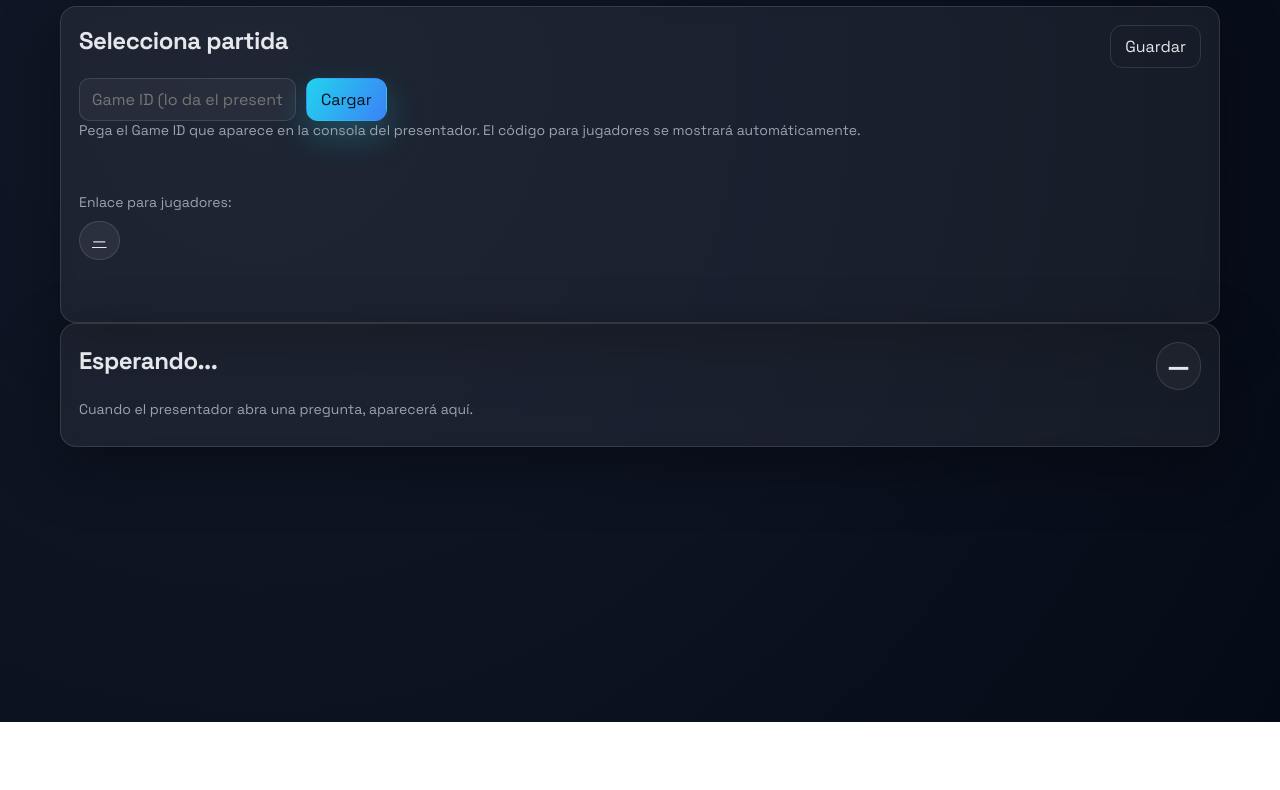
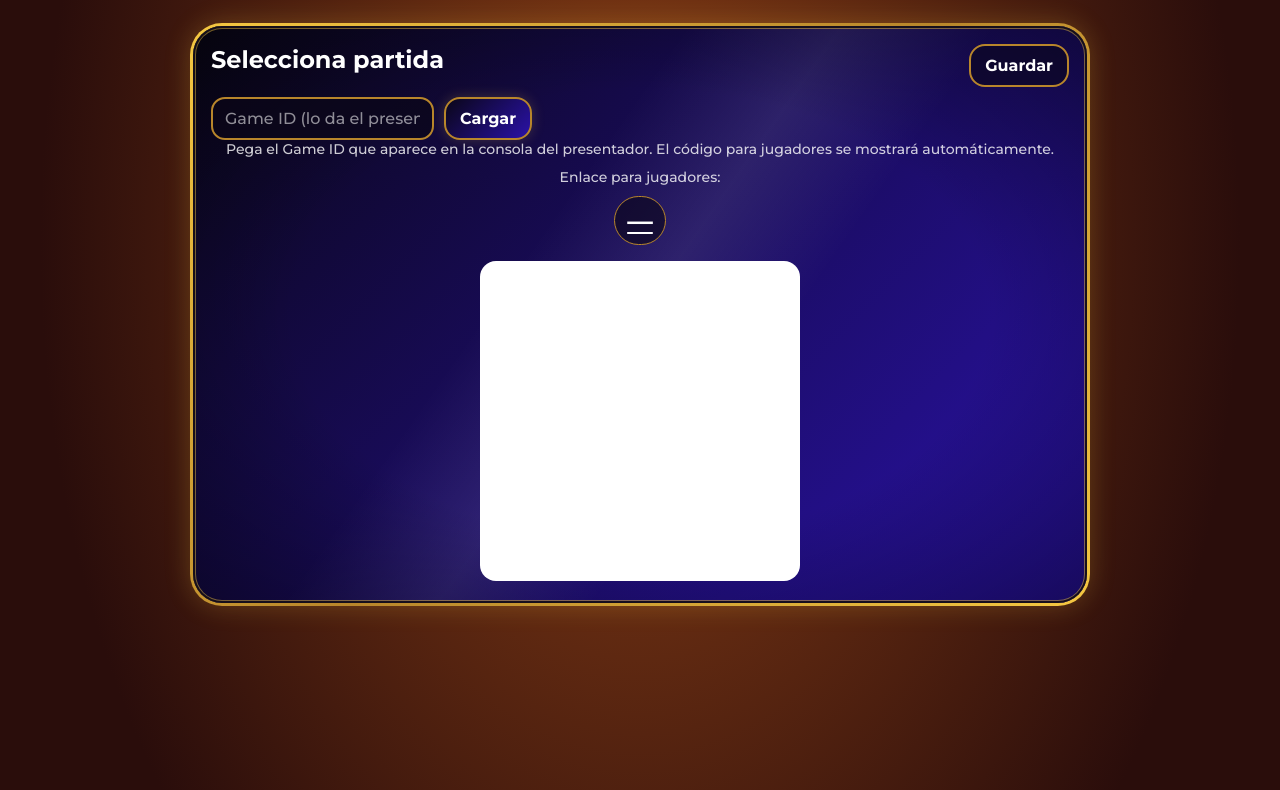
Before and after one commit to parkineodev/el1porciento, a plain HTML site: page static/screen.html in a window 1280 px wide. Shown: the part 78-868 px from the top of the page. Before the commit the page ends 800 px from the top, so only its background shows below. Drawn offline with Linux system fonts and the light colour scheme.

Commit message:
Estética de "El 1%" para el móvil del jugador y la pantalla grande
Nueva hoja theme-1porciento.css (solo index.html y screen.html; admin y
presentador sin cambios): fondo ámbar con líneas y puntos de luz,
paneles índigo con borde dorado, opciones en cuadrícula 2x2 con
insignia A/B/C/D, medallón de tiempo "1%", estados seleccionada /
correcta / eliminada e imágenes sin recortar. En la pantalla grande se
ocultan los datos técnicos y el lobby queda solo con QR y enlace.

Co-Authored-By: Claude Opus 5.5 <noreply@anthropic.com>

```diff
--- a/static/screen.html
+++ b/static/screen.html
@@ -6,12 +6,13 @@
   <title>El 1% · Pantalla grande</title>
   <link rel="preconnect" href="https://fonts.googleapis.com">
   <link rel="preconnect" href="https://fonts.gstatic.com" crossorigin>
-  <link href="https://fonts.googleapis.com/css2?family=Space+Grotesk:wght@400;500;600;700&display=swap" rel="stylesheet">
+  <link href="https://fonts.googleapis.com/css2?family=Montserrat:wght@500;600;700;800&display=swap" rel="stylesheet">
   <link rel="stylesheet" href="/static/styles.css">
+  <link rel="stylesheet" href="/static/theme-1porciento.css">
   <script src="https://cdn.jsdelivr.net/npm/qrious@4.0.2/dist/qrious.min.js"></script>
   <script src="/static/image-preload.js"></script>
 </head>
-<body>
+<body class="theme-1p screen">
   <header>
     <div class="flex">
       <h1>El 1% · Pantalla grande</h1>
@@ -24,7 +25,8 @@
   </header>
 
   <main class="layout">
-    <section class="card">
+    <section class="card" id="setupCard">
+      <div id="setupForm">
         <div class="section-title">
           <h2>Selecciona partida</h2>
           <button class="btn secondary" id="saveGameBtn">Guardar</button>
@@ -34,6 +36,7 @@
           <button class="btn" id="loadGameBtn">Cargar</button>
         </div>
         <p class="hint">Pega el Game ID que aparece en la consola del presentador. El código para jugadores se mostrará automáticamente.</p>
+      </div>
       <div class="grid two" style="align-items:center;">
         <div>
           <p class="hint">Enlace para jugadores:</p>
@@ -45,17 +48,18 @@
       </div>
     </section>
 
-    <section class="card">
-      <div class="section-title">
+    <section class="stage">
+      <div class="panel question-panel">
         <h2 id="questionTitle">Esperando...</h2>
-        <span class="badge timer-big" id="timeBadge">—</span>
+        <p id="questionText" class="hint">Cuando el presentador abra una pregunta, aparecerá aquí.</p>
       </div>
-      <div class="timer-bar timer-bar-big" id="timerBar" style="display:none;">
-        <div class="timer-fill" id="timerFill"></div>
-      </div>
-      <p id="questionText" class="hint">Cuando el presentador abra una pregunta, aparecerá aquí.</p>
       <img id="questionImage" class="question-image-large" style="display:none;" alt="">
       <div id="optionsContainer" class="options-grid"></div>
+      <span class="badge timer-big" id="timeBadge">—</span>
+      <div class="timer-medal" id="timerBar" style="display:none;">
+        <div class="timer-fill" id="timerFill"></div>
+        <div class="timer-medal-label"><span>1%</span></div>
+      </div>
     </section>
 
     <section class="card" id="resultsCard" style="display:none;">
@@ -98,6 +102,7 @@
       gameIdInput.value = gameId;
       if (poll) clearInterval(poll);
       if (gameId) {
+        document.body.dataset.loaded = '1';
         ImagePreloader.preloadAll();
         fetchState();
         poll = setInterval(fetchState, 1400);
@@ -136,11 +141,13 @@
       const remaining = Math.max(0, timerEndsAt - Date.now());
       const pct = Math.max(0, Math.min(100, (remaining / timerTotal) * 100));
       timerFill.style.width = pct + '%';
+      timerBar.style.setProperty('--pct', pct);
       timeBadge.textContent = `Tiempo: ${(remaining / 1000).toFixed(1)}s`;
       if (remaining <= 0) stopTimer();
     }
 
     function render(state) {
+      document.body.dataset.phase = state.phase;
       phaseBadge.textContent = state.phase.toUpperCase();
       codeBadge.textContent = `Código: ${state.code || '—'}`;
       countsBadge.textContent = `${state.alive_count} vivos · ${state.total_players} jugadores`;
@@ -239,16 +246,12 @@
         q.options.forEach(opt => {
           const card = document.createElement('div');
           card.className = 'option-card';
-          card.style.cursor = 'default';
+          const correctId = state.phase === 'results' ? state.last_result?.correct_option_id : null;
+          if (correctId) card.classList.add(opt.id === correctId ? 'is-correct' : 'is-wrong');
           card.innerHTML = `
+            <span class="opt-letter">${opt.id.toUpperCase()}</span>
             ${opt.image ? `<img src="${ImagePreloader.src(opt.image)}" alt="${opt.text || opt.id}">` : ''}
-            <div style="display:flex;justify-content:space-between;align-items:center;">
-              <div>
-                <strong>${opt.text || ''}</strong>
-                <div class="hint">Opción ${opt.id.toUpperCase()}</div>
-              </div>
-              <span class="badge">${opt.id.toUpperCase()}</span>
-            </div>
+            ${opt.text ? `<span class="opt-text">${opt.text}</span>` : ''}
           `;
           optionsContainer.appendChild(card);
         });
--- /dev/null
+++ b/static/theme-1porciento.css
@@ -0,0 +1,530 @@
+/* Estética "El 1%" (Antena 3) para jugador y pantalla grande.
+   Solo capa visual: se carga después de styles.css y todo va bajo
+   body.theme-1p, así el admin y el presentador no cambian. */
+
+:root {
+  --bg-center: #8a3f16;
+  --bg-edge: #2a0d0b;
+  --light-streak: #ffb020;
+  --panel-indigo: #2a12a8;
+  --panel-dark: #0a0618;
+  --gold-light: #f5c842;
+  --gold-dark: #b8862b;
+  --text-1p: #ffffff;
+  --badge-letter: #14106b;
+  --stage-blue: #00a8ff;
+  --radius-1p: 32px;
+}
+
+/* ---------- Base ---------- */
+
+html:has(> body.theme-1p) {
+  background: var(--bg-edge);
+}
+
+body.theme-1p {
+  min-height: 100vh;
+  font-family: "Montserrat", "Gotham", system-ui, sans-serif;
+  color: var(--text-1p);
+  background: radial-gradient(ellipse at 50% 40vh, var(--bg-center) 0%, var(--bg-edge) 75vh) no-repeat var(--bg-edge);
+}
+
+.theme-1p header h1 {
+  font-size: 20px;
+  font-weight: 800;
+}
+
+/* Líneas de luz ámbar + filas de puntos grandes y brillantes en el centro */
+body.theme-1p::before,
+body.theme-1p::after {
+  content: "";
+  position: fixed;
+  inset: 0;
+  z-index: -1;
+  pointer-events: none;
+}
+
+body.theme-1p::before {
+  background:
+    radial-gradient(circle, rgba(255, 176, 32, 0.9) 0 2.4px, transparent 3.2px) 0 23px / 26px 47px,
+    repeating-linear-gradient(to bottom, transparent 0 46px, rgba(255, 176, 32, 0.18) 46px 47px);
+  -webkit-mask-image: radial-gradient(ellipse 60% 55% at 50% 50%, #000 0%, rgba(0, 0, 0, 0.35) 55%, transparent 85%);
+  mask-image: radial-gradient(ellipse 60% 55% at 50% 50%, #000 0%, rgba(0, 0, 0, 0.35) 55%, transparent 85%);
+}
+
+body.theme-1p::after {
+  background: radial-gradient(circle, rgba(255, 176, 32, 0.4) 0 1px, transparent 1.6px) 0 23px / 18px 47px;
+  -webkit-mask-image: radial-gradient(ellipse at 50% 50%, transparent 30%, #000 80%);
+  mask-image: radial-gradient(ellipse at 50% 50%, transparent 30%, #000 80%);
+}
+
+.theme-1p h1,
+.theme-1p h2,
+.theme-1p h3,
+.theme-1p strong {
+  color: var(--text-1p);
+  letter-spacing: 0;
+}
+
+.theme-1p p,
+.theme-1p .hint {
+  color: rgba(255, 255, 255, 0.8);
+}
+
+.theme-1p a {
+  color: var(--text-1p);
+}
+
+/* ---------- Panel reutilizable ---------- */
+
+.theme-1p .panel,
+.theme-1p .card,
+.theme-1p .option-card,
+.theme-1p .question-image-large,
+.theme-1p .overlay-content {
+  position: relative;
+  color: var(--text-1p);
+  border: 3px solid transparent;
+  border-radius: var(--radius-1p);
+  background:
+    radial-gradient(ellipse at 50% 50%, transparent 55%, rgba(0, 0, 0, 0.45) 100%) padding-box,
+    linear-gradient(125deg, transparent 38%, rgba(255, 255, 255, 0.09) 50%, transparent 62%) padding-box,
+    linear-gradient(135deg, var(--panel-dark) 0%, var(--panel-indigo) 100%) padding-box,
+    linear-gradient(135deg, var(--gold-light), var(--gold-dark) 50%, var(--gold-light)) border-box;
+  box-shadow:
+    inset 0 0 0 2px rgba(10, 6, 24, 0.9),
+    inset 0 0 0 3px rgba(245, 200, 66, 0.45),
+    0 0 26px rgba(245, 200, 66, 0.22);
+  backdrop-filter: none;
+}
+
+/* ---------- Controles ---------- */
+
+.theme-1p .btn {
+  color: var(--text-1p);
+  font-weight: 700;
+  border: 2px solid var(--gold-dark);
+  border-radius: 16px;
+  background: linear-gradient(135deg, var(--panel-dark), var(--panel-indigo));
+  box-shadow: 0 0 14px rgba(245, 200, 66, 0.2);
+}
+
+.theme-1p .btn.secondary {
+  background: rgba(10, 6, 24, 0.55);
+  box-shadow: none;
+}
+
+.theme-1p .btn:not(:disabled):hover {
+  border-color: var(--gold-light);
+  box-shadow: 0 0 18px rgba(245, 200, 66, 0.4);
+}
+
+.theme-1p .input {
+  color: var(--text-1p);
+  background: rgba(10, 6, 24, 0.7);
+  border: 2px solid var(--gold-dark);
+  border-radius: 14px;
+}
+
+.theme-1p .input::placeholder {
+  color: rgba(255, 255, 255, 0.55);
+}
+
+.theme-1p .input:focus {
+  outline: none;
+  border-color: var(--gold-light);
+}
+
+.theme-1p .pill,
+.theme-1p .badge {
+  color: var(--text-1p);
+  background: rgba(10, 6, 24, 0.6);
+  border: 1px solid var(--gold-dark);
+}
+
+.theme-1p .badge.success { background: #0b6b47; }
+.theme-1p .badge.danger { background: #7a1c1c; }
+.theme-1p .badge.info { background: #0b4f78; }
+.theme-1p .badge.cashout { background: #6b4a0b; }
+.theme-1p .badge.success,
+.theme-1p .badge.danger,
+.theme-1p .badge.info,
+.theme-1p .badge.cashout {
+  color: var(--text-1p);
+  border-color: var(--gold-dark);
+}
+
+/* ---------- Pregunta ---------- */
+
+.theme-1p .question-panel {
+  width: 100%;
+  padding: clamp(16px, 2.4vw, 34px) clamp(18px, 3vw, 48px);
+  text-align: center;
+}
+
+.theme-1p .question-panel h2,
+.theme-1p .question-panel #questionText {
+  margin: 0;
+  color: var(--text-1p);
+  font-weight: 700;
+}
+
+.theme-1p .question-panel .question-label {
+  display: block;
+  margin-bottom: 6px;
+  font-size: clamp(12px, 1.2vw, 16px);
+  font-weight: 600;
+  text-transform: uppercase;
+  letter-spacing: 0.08em;
+  color: rgba(255, 255, 255, 0.7);
+}
+
+.theme-1p .question-panel #usualCorrectHint {
+  margin: 10px 0 0;
+  font-size: 14px;
+}
+
+/* Imágenes en su tamaño original (sin recortar ni ampliar), dentro del marco */
+.theme-1p .question-image-large {
+  display: block;
+  width: auto;
+  max-width: 100%;
+  height: auto;
+  max-height: none;
+  margin: 0 auto;
+  padding: 10px;
+  object-fit: contain;
+}
+
+.theme-1p .option-card img {
+  display: block;
+  width: auto;
+  max-width: 100%;
+  height: auto;
+  aspect-ratio: auto;
+  object-fit: contain;
+  margin: 0 auto;
+  border: none;
+  border-radius: 14px;
+  background: none;
+}
+
+/* ---------- Opciones ---------- */
+
+.theme-1p .options-grid {
+  position: relative;
+  display: grid;
+  grid-template-columns: repeat(2, minmax(0, 1fr));
+  gap: 18px 14px;
+  padding-top: 14px;
+}
+
+/* Resplandor dorado detrás de la cuadrícula */
+.theme-1p .options-grid:not(:empty)::before {
+  content: "";
+  position: absolute;
+  inset: -12% -6%;
+  z-index: -1;
+  background: radial-gradient(closest-side, rgba(245, 200, 66, 0.3), transparent);
+  pointer-events: none;
+}
+
+.theme-1p .option-card {
+  display: grid;
+  gap: 10px;
+  align-content: center;
+  justify-items: center;
+  min-height: clamp(64px, 9vw, 130px);
+  padding: clamp(14px, 1.8vw, 26px) clamp(16px, 2vw, 30px);
+  font: inherit;
+  text-align: center;
+  cursor: default;
+  transition: box-shadow 0.15s ease, filter 0.2s ease, opacity 0.2s ease;
+}
+
+button.option-card:not(:disabled) {
+  cursor: pointer;
+}
+
+.theme-1p .option-card .opt-text {
+  color: var(--text-1p);
+  font-weight: 700;
+  text-transform: uppercase;
+  line-height: 1.15;
+}
+
+.theme-1p .option-card .opt-letter {
+  position: absolute;
+  top: -14px;
+  left: -14px;
+  display: grid;
+  place-items: center;
+  width: clamp(34px, 3.4vw, 50px);
+  height: clamp(34px, 3.4vw, 50px);
+  border-radius: 10px;
+  background: linear-gradient(145deg, var(--gold-light), var(--gold-dark));
+  color: var(--badge-letter);
+  font-weight: 800;
+  font-size: clamp(17px, 1.8vw, 26px);
+  box-shadow: 0 0 10px rgba(245, 200, 66, 0.35);
+}
+
+/* Estados */
+.theme-1p button.option-card:not(:disabled):hover,
+.theme-1p .option-card.selected {
+  background:
+    radial-gradient(ellipse at 50% 50%, transparent 55%, rgba(0, 0, 0, 0.4) 100%) padding-box,
+    linear-gradient(125deg, transparent 38%, rgba(255, 255, 255, 0.12) 50%, transparent 62%) padding-box,
+    linear-gradient(135deg, var(--panel-dark) 0%, var(--panel-indigo) 100%) padding-box,
+    linear-gradient(135deg, #fff1b8, var(--gold-light) 50%, #fff1b8) border-box;
+  box-shadow:
+    inset 0 0 0 2px rgba(10, 6, 24, 0.9),
+    0 0 34px rgba(245, 200, 66, 0.6);
+  transform: none;
+}
+
+.theme-1p .option-card.is-correct {
+  background:
+    linear-gradient(125deg, transparent 38%, rgba(255, 255, 255, 0.12) 50%, transparent 62%) padding-box,
+    linear-gradient(135deg, #04402c 0%, #0f9e6a 100%) padding-box,
+    linear-gradient(135deg, var(--gold-light), var(--gold-dark) 50%, var(--gold-light)) border-box;
+  box-shadow: inset 0 0 0 2px rgba(10, 6, 24, 0.6), 0 0 34px rgba(15, 158, 106, 0.55);
+}
+
+.theme-1p .option-card.is-wrong {
+  filter: grayscale(0.85) brightness(0.55);
+  opacity: 0.75;
+}
+
+/* ---------- Temporizador: medallón dorado ---------- */
+
+.theme-1p .timer-medal {
+  position: fixed;
+  left: clamp(12px, 2vw, 32px);
+  bottom: clamp(12px, 2vw, 32px);
+  z-index: 5;
+  width: clamp(76px, 9vw, 140px);
+  height: clamp(76px, 9vw, 140px);
+  border-radius: 50%;
+  background: linear-gradient(145deg, var(--gold-light), var(--gold-dark) 55%, var(--gold-light));
+  box-shadow: 0 0 26px rgba(245, 200, 66, 0.35);
+  overflow: visible;
+}
+
+/* El JS pone --pct (tiempo restante en %): el anillo blanco se vacía */
+.theme-1p .timer-medal .timer-fill {
+  position: absolute;
+  inset: 6%;
+  width: auto !important;
+  border-radius: 50%;
+  background: conic-gradient(#ffffff calc(var(--pct, 100) * 1%), rgba(10, 6, 24, 0.55) 0);
+  transition: none;
+}
+
+.theme-1p .timer-medal .timer-medal-label {
+  position: absolute;
+  inset: 16%;
+  display: grid;
+  place-items: center;
+  border-radius: 50%;
+  background: radial-gradient(circle at 40% 35%, var(--panel-indigo), var(--panel-dark));
+  box-shadow: inset 0 0 0 2px var(--gold-dark);
+  font-weight: 800;
+  font-size: clamp(20px, 2.6vw, 40px);
+}
+
+.theme-1p .timer-medal .timer-medal-label span {
+  background: linear-gradient(180deg, #fff3c4 0%, var(--gold-light) 45%, var(--gold-dark) 100%);
+  -webkit-background-clip: text;
+  background-clip: text;
+  color: transparent;
+}
+
+/* ---------- Resumen de ronda / overlay ---------- */
+
+.theme-1p .options-grid .stat-big {
+  grid-column: 1 / -1;
+}
+
+.theme-1p .stat-big .stat-big-number {
+  color: var(--text-1p);
+}
+
+.theme-1p .stat-big .stat-big-label {
+  color: rgba(255, 255, 255, 0.8);
+}
+
+.theme-1p .overlay {
+  background: rgba(20, 6, 4, 0.82);
+}
+
+.theme-1p .overlay .icon,
+.theme-1p .overlay.success .icon,
+.theme-1p .overlay.danger .icon,
+.theme-1p .overlay.info .icon {
+  color: var(--text-1p);
+}
+
+.theme-1p .overlay.success .overlay-content {
+  background:
+    linear-gradient(135deg, #04402c 0%, #0f9e6a 100%) padding-box,
+    linear-gradient(135deg, var(--gold-light), var(--gold-dark) 50%, var(--gold-light)) border-box;
+}
+
+.theme-1p .overlay.danger .overlay-content {
+  filter: saturate(0.6);
+}
+
+/* ---------- Jugador (index.html) ---------- */
+
+.theme-1p .question-stage {
+  display: grid;
+  gap: 16px;
+}
+
+.theme-1p .question-stage .stage-top {
+  display: flex;
+  align-items: center;
+  justify-content: space-between;
+  min-height: 64px;
+}
+
+/* En el móvil el medallón va en la cabecera de la pregunta: flotando
+   taparía opciones al hacer scroll */
+.theme-1p .question-stage .timer-medal {
+  position: relative;
+  left: auto;
+  bottom: auto;
+  width: 64px;
+  height: 64px;
+  margin-right: auto;
+}
+
+.theme-1p .question-stage .timer-medal .timer-medal-label {
+  font-size: 17px;
+}
+
+/* Datos técnicos que no aportan al jugador */
+.theme-1p #phaseBadge {
+  display: none;
+}
+
+/* La explicación inicial solo tiene sentido antes de unirse */
+body.theme-1p[data-phase] .hero {
+  display: none;
+}
+
+.theme-1p #questionText {
+  font-size: clamp(17px, 4.4vw, 24px);
+}
+
+.theme-1p .option-card .opt-text {
+  font-size: clamp(18px, 5vw, 28px);
+}
+
+.theme-1p #freeTextContainer .input {
+  flex: 1;
+  font-size: 20px;
+  text-align: center;
+  padding: 14px;
+}
+
+/* ---------- Pantalla grande (screen.html) ---------- */
+
+.theme-1p.screen header h1,
+.theme-1p.screen #timeBadge {
+  display: none;
+}
+
+.theme-1p.screen .layout {
+  max-width: none;
+  padding: 0 2vw 2vw;
+}
+
+/* En proyector no hay scroll: la pregunta e imágenes caben en pantalla
+   (se escalan manteniendo su proporción, nunca se recortan) */
+.theme-1p.screen .question-image-large {
+  max-height: 34vh;
+}
+
+.theme-1p.screen .option-card img {
+  max-height: 22vh;
+}
+
+/* Lobby: solo QR y enlace, grandes y centrados */
+body.theme-1p.screen[data-phase="lobby"] .stage,
+body.theme-1p.screen[data-phase="intermission"] .stage,
+body.theme-1p.screen[data-phase="results"] #resultsCard {
+  display: none;
+}
+
+.theme-1p.screen #setupCard {
+  max-width: 900px;
+  margin: 4vh auto;
+  text-align: center;
+}
+
+.theme-1p.screen #setupCard .grid.two {
+  grid-template-columns: 1fr;
+  justify-items: center;
+}
+
+.theme-1p.screen #setupCard [style*="justify-self"] {
+  justify-self: center !important;
+}
+
+.theme-1p.screen #qrCanvas {
+  width: min(40vh, 360px);
+  height: min(40vh, 360px);
+  padding: 12px;
+  background: #fff;
+  border-radius: 16px;
+  image-rendering: pixelated;
+}
+
+.theme-1p.screen #joinLink {
+  font-size: clamp(18px, 2vw, 30px);
+  font-weight: 700;
+}
+
+/* Con la partida cargada, fuera el formulario del Game ID; el QR solo en el lobby */
+body.theme-1p.screen[data-loaded] #setupForm {
+  display: none;
+}
+
+body.theme-1p.screen[data-phase]:not([data-phase="lobby"]) #setupCard {
+  display: none;
+}
+
+.theme-1p .stage {
+  width: min(76vw, calc(80vh * 16 / 9));
+  aspect-ratio: 16 / 9;
+  margin: 0 auto;
+  display: flex;
+  flex-direction: column;
+  justify-content: center;
+  gap: clamp(14px, 2vw, 30px);
+}
+
+.theme-1p.screen #questionTitle {
+  font-size: clamp(22px, 2.6vw, 44px);
+  line-height: 1.25;
+}
+
+.theme-1p.screen .option-card .opt-text {
+  font-size: clamp(24px, 3vw, 52px);
+}
+
+/* ---------- Responsive ---------- */
+
+@media (max-width: 720px) and (orientation: portrait) {
+  body.theme-1p .options-grid {
+    grid-template-columns: 1fr;
+    gap: 22px;
+  }
+
+  .theme-1p .stage {
+    width: 100%;
+    aspect-ratio: auto;
+  }
+}
```
Also changed, not shown: static/index.html (+20 -19 lines). Lines whose indentation alone changed are shown as unchanged.
